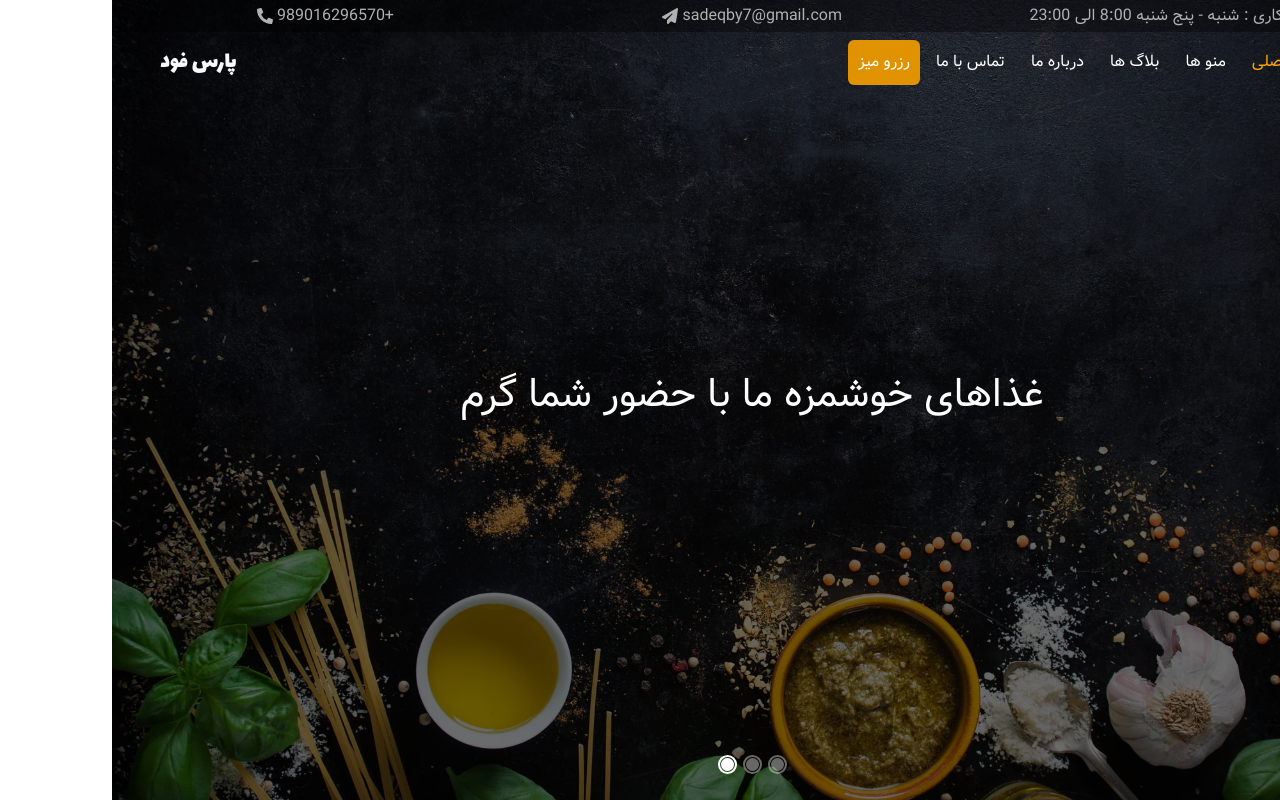
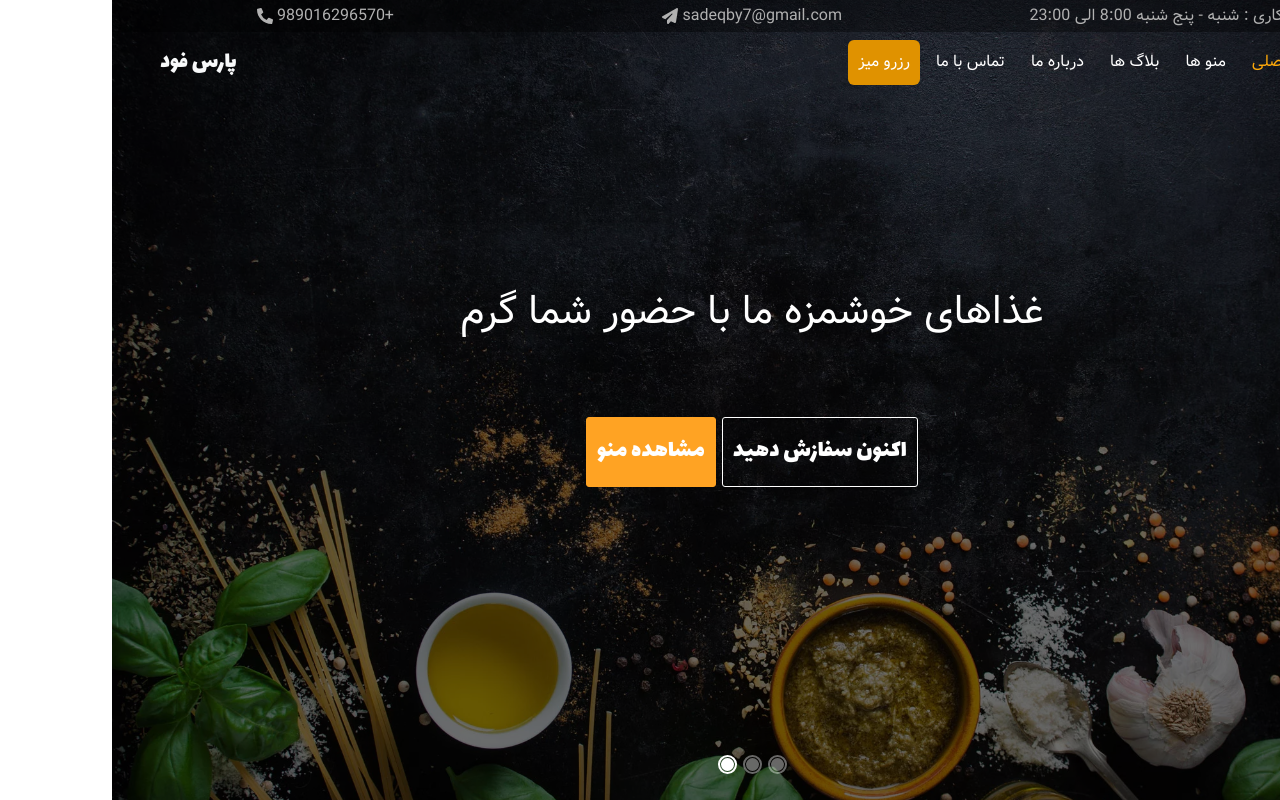
Before and after one commit to sadeqobeydi/Restaurant-cafe-site, a React (Create React App) app: page / in a window 1280 px wide. Built offline with nearby package versions, Linux system fonts and the light colour scheme.

Commit message:
bug in slider hover

```diff
--- a/src/component/SlideItem/SlideItem.css
+++ b/src/component/SlideItem/SlideItem.css
@@ -12,18 +12,17 @@ header .slider .slide-content .slide-item{
     opacity: 0;
     transition: opacity 1s ;
     display: flex;
+    flex-direction: column;
     justify-content: center;
     align-items: center;
+}
+header .slider .slide-content .slide-item.active{
+    opacity: 1;
+    animation: scaler 1s ease 1 forwards;
 }
 header .slider .slide-content .slide-item h3{
     transition: all 1.5s;
     transform: translateY(-20px);
-}
-
-header .slider .slide-content .slide-item.active{
-    opacity: 1;
-    animation: scaler 1s ease 1 forwards;
-
 }
 header .slider .slide-content .slide-item.active h3{
     transform: translateY(0px);
@@ -33,3 +32,39 @@ header .slider .slide-content .slide-item.active h3{
     0%{scale: 0.9;}
     100%{scale: 1;}
 }
+
+header .slider .slide-content .slide-item .content-button{
+    z-index: 55;
+    width: 100%;
+}
+header .slider .slide-content .slide-item .content-button a{
+    all: unset;
+    padding: 15px 10px;
+    border-radius: 3px;
+    font-size: 25px;
+    font-family: lalezar;
+    margin: 0px 3px;
+    transition: all 0.5s;
+    cursor: pointer;
+
+}
+header .slider .slide-content .slide-item .content-button a.order-now{
+    border: 1px solid white;
+    background-color: transparent;
+    color: white;
+
+}
+header .slider .slide-content .slide-item .content-button a.order-now:hover{
+    background-color: white;
+    color: rgb(255 163 35);
+}
+
+header .slider .slide-content .slide-item .content-button a.view-menu{
+    border: 1px solid #ffa323;
+    background-color: #ffa323;
+    color: white;
+}
+header .slider .slide-content .slide-item .content-button a.view-menu:hover{
+    background-color: transparent;
+    color: #ffa323;
+}
--- a/src/component/SlideItem/SlideItem.js
+++ b/src/component/SlideItem/SlideItem.js
@@ -1,14 +1,17 @@
+import { Link } from 'react-router-dom'
 import './SlideItem.css'
 
 function SlideItem({title , url , id , currentIndex}){
 
     return (
         <div
-            style={{backgroundImage : `url(${url})`}}
-            className={`slide-item ${currentIndex+1 === id ? "active" : ""}`}>
-
-            <h3 className='text-white fs-1 px-5 text-center text-bold '>{title}</h3>
-
+            className={`slide-item ${currentIndex+1 === id ? "active" : ""}`}
+            style={{backgroundImage : `url(${url})`}}>
+                <h3 className='text-white fs-1 px-5 text-center text-bold'>{title}</h3>
+                <div className="content-button d-flex align-item-center justify-content-center mt-5 py-4">
+                    <Link to='#' className='order-now'>اکنون سفازش دهید</Link>
+                    <Link to='#' className='view-menu'>مشاهده منو</Link>
+                </div>
         </div>
     )
 }
--- a/src/pages/home/home.js
+++ b/src/pages/home/home.js
@@ -15,7 +15,7 @@ function Home(){
     const slids = [
         { id : 1 , title : 'غذاهای خوشمزه ما با حضور شما گرم' , url : imgslider1 },
         { id : 2 , title : 'بهترین مکان برای شروع روز شما' , url : imgslider2},
-        { id : 3 , title : 'شیرینی خامه ای آماده سرو' , url : imgslider3}
+        { id : 3 , title : 'شیرینی خامه ای آماده سرو' , url : imgslider3},
     ]
 
     const nextSlideHandler = () =>{
```
